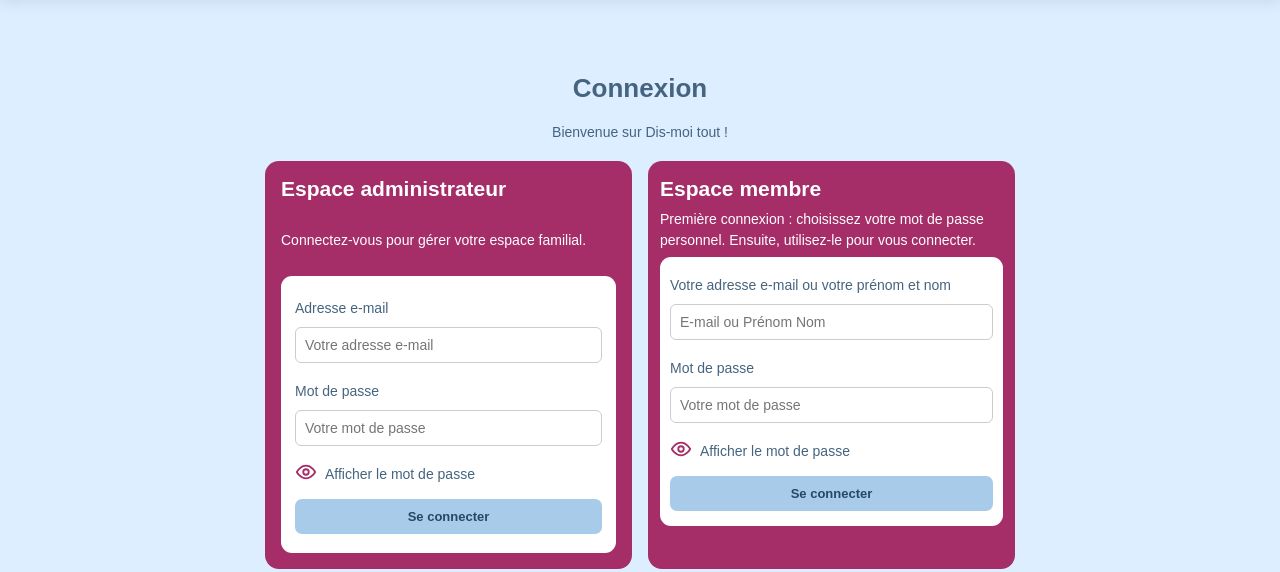
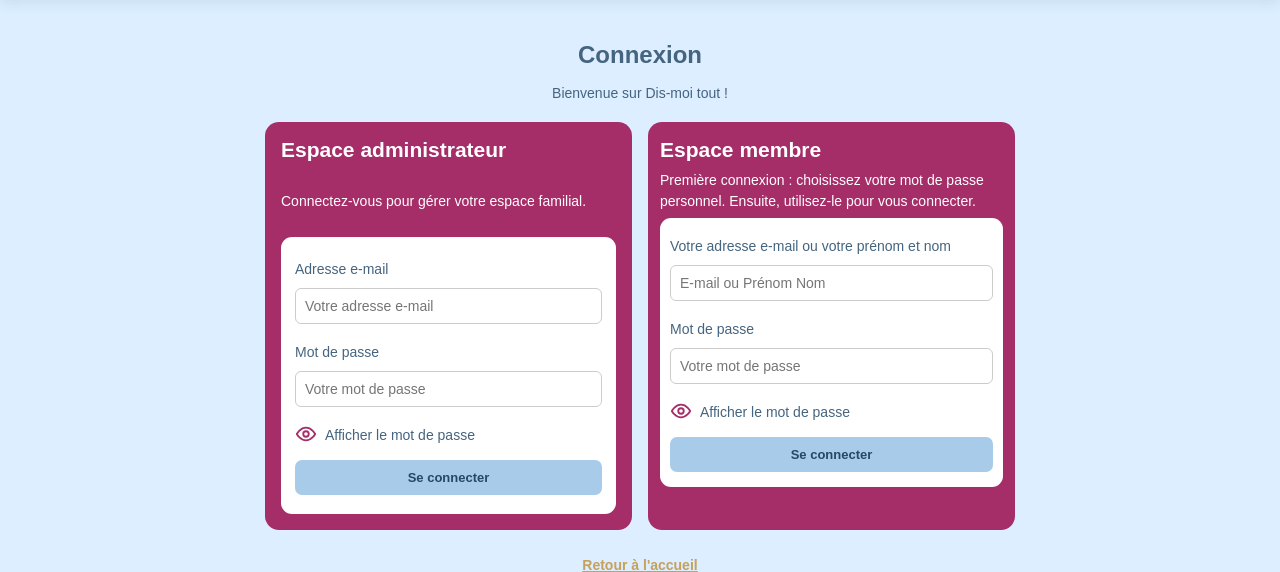
Before and after one commit to MSEDIT-1304/Dis-moi-tout, a Flask app: page /login in a window 1280 px wide. Shown: the part 145-717 px from the top of the page. Run offline with Flask 3, Linux system fonts and the light colour scheme.

Commit message:
Update login.html

```diff
--- a/templates/login.html
+++ b/templates/login.html
@@ -117,7 +117,14 @@
 
 .login-header {
     text-align: center;
-    margin-bottom: 30px;
+    margin-top: -15px;
+    margin-bottom: 15px;
+}
+
+.login-header h1 {
+    font-size: 24px;
+    margin-top: 0;
+    margin-bottom: 5px;
 }
 
 .login-grid {
```
